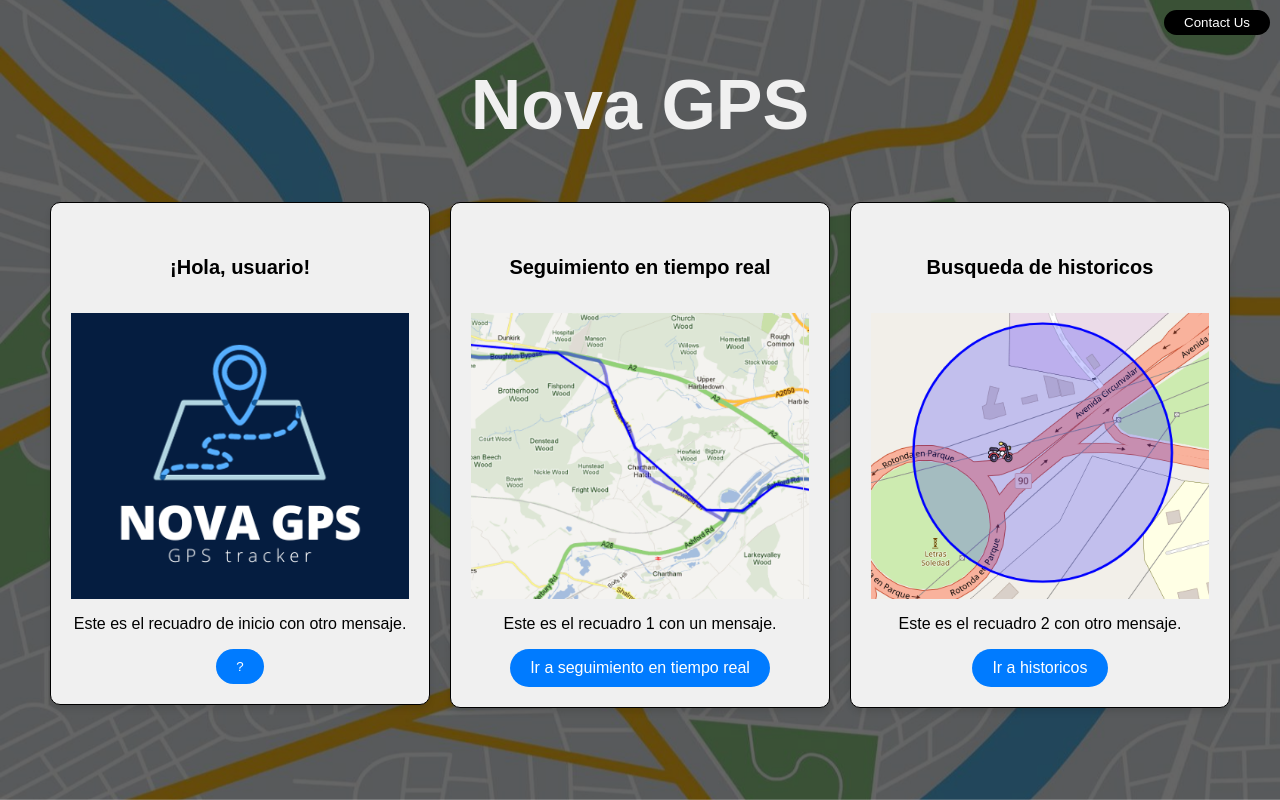
After one commit to JesusCK/Workspace, a Flask app: template templates/InicioWP.html in a window 1280 px wide. The commit adds this page. Run offline with Flask 3, Linux system fonts and the light colour scheme; the template is opened without the code that fills it, so the values that code supplies are empty.

Commit message:
Nuevo inicio de pagina web

```diff
--- a/APP.py
+++ b/APP.py
@@ -5,15 +5,14 @@ from config import db_config
 from hostcd import ht_config
 
 
-
-
-
-
-
 app = Flask(__name__)
 
 @app.route('/')
 def index():
+    return render_template('InicioWP.html')
+
+@app.route('/tiempo-real')
+def index1():
     return render_template('PRUEBA2.html')
 
 @app.route('/historicos')
--- /dev/null
+++ b/templates/InicioWP.html
@@ -0,0 +1,298 @@
+<!DOCTYPE html>
+<html lang="es">
+
+<head>
+    <meta charset="UTF-8">
+    <meta name="viewport" content="width=device-width, initial-scale=1.0">
+    <title>Nova GPS</title>
+    <style>
+
+        /* Estilos generales */
+        body {
+
+            font-family: Arial, sans-serif;
+            margin: 0;
+            padding: 0;
+            position: relative;
+            height: 100vh;
+        }
+
+        body::before {
+            content: "";
+            position: absolute;
+            background-image: url('../static/background.jpg');
+            background-size: cover;
+            background-attachment: fixed;
+            background-position: center; /* Centra la imagen de fondo */
+            background-repeat: no-repeat; /* Evita que la imagen se repita */
+            top: 0; /* Coloca el elemento de fondo en la parte superior de la página */
+            left: 0; /* Coloca el elemento de fondo en la parte izquierda de la página */
+            width: 100%; /* Establece el ancho al 100% del cuerpo */
+            height: 100%;
+            filter: brightness(40%);
+            z-index: -1;
+        }
+
+        .container {
+            max-width: 1200px;
+            margin: 0 auto;
+            padding: 20px;
+            margin-bottom: 0;
+        }
+
+        h1 {
+            text-align: center;
+            margin-top: 0px;
+            color: #f0f0f0; /* Cambia el color del texto a gris oscuro (#333) */
+            transition: color 0.3s; /* Agrega una transición de color de 0.3 segundos */
+            cursor: pointer; /* Cambia el cursor cuando pasa sobre el h1 */
+            font-size: 70px; /* Aumenta el tamaño de la fuente a 36px */
+
+        }
+
+        /* Cambia el color del texto cuando el cursor pasa sobre el h1 */
+        h1:hover {
+            color: #007bff;
+
+        }
+
+        .row {
+            display: flex;
+            flex-wrap: wrap;
+            justify-content: center;
+            margin-bottom: 0;
+        }
+
+        .col-md-4 {
+            flex: 1;
+            max-width: 33.33%; /* Para que ocupen el 33.33% del ancho cada uno */
+
+        }
+
+        /* Barra superior */
+        .navbar {
+            height: cover;
+            color: #fff; /* Texto blanco */
+            text-align: right;
+            padding: 10px 0;
+            margin-right: 10px;
+        }
+
+        /* Botón "Contact Us" */
+        #contactBtn {
+            background-color: #000;
+            color: #fff;
+            padding: 5px 20px;
+            border: none;
+            cursor: pointer;
+            border-radius: 50px;
+
+        }
+
+        #Btn {
+            display: inline-block;
+            padding: 10px 20px;
+            background-color: #007bff;
+            color: #fff;
+            text-decoration: none;
+            border: none;
+            cursor: pointer;
+            transition: background-color 0.3s;
+            border-radius: 50px;
+        }
+
+        /* Cuadro de texto (inicialmente oculto) */
+        #contactBox {
+            display: none;
+            background-color: #000; /* Fondo blanco */
+            color: #fff; /* Texto negro */
+            padding: 20px;
+            border: 1px solid #ccc;
+            border-radius: 10px;
+            position: absolute;
+            top: 50px; /* Posición debajo de la barra superior */
+            left: 50%; /* Centrado horizontalmente */
+            transform: translateX(-50%);
+            z-index: 1; /* Para que esté encima de otros elementos */
+        }
+
+        /* Estilo para el botón "Cerrar" del cuadro de texto */
+        .closeBtn {
+            background-color: #ff0000; /* Fondo gris claro */
+            color: #fff; /* Texto negro */
+            border: none;
+            padding: 5px 10px;
+            cursor: pointer;
+            border-radius: 100px;
+            position: absolute;
+            top: 10px;
+            right: 10px;
+        }
+
+                /* Cuadro de texto (inicialmente oculto) */
+        #infoBox {
+            display: none;
+            background-color: #000; /* Fondo blanco */
+            color: #fff; /* Texto negro */
+            padding: 20px;
+            border: 1px solid #ccc;
+            border-radius: 10px;
+            position: absolute;
+            top: 50px; /* Posición debajo de la barra superior */
+            left: 50%; /* Centrado horizontalmente */
+            transform: translateX(-50%);
+            z-index: 1; /* Para que esté encima de otros elementos */
+            text-align: left;
+        }
+
+        /* Estilos de los recuadros */
+        .card {
+            background-color: #f0f0f0;
+            border: 1px solid #000;
+            margin: 10px;
+            box-shadow: 0 4px 6px rgba(0, 0, 0, 0.1);
+            border-radius: 10px;
+        }
+
+        .card-body {
+            display: flex;
+            flex-direction: column;
+            justify-content: center;
+            align-items: center;
+            padding: 20px;
+            text-align: center;
+            height: 100%;
+        }
+
+        .card-title {
+            font-size: 20px;
+        }
+
+        .card-text {
+            font-size: 16px;
+        }
+
+        .card-image {
+            max-width: 100%;
+            height: auto;
+        }
+
+        /* Estilos de los botones */
+        .btn {
+            display: inline-block;
+            padding: 10px 20px;
+            background-color: #007bff;
+            color: #fff;
+            text-decoration: none;
+            border: none;
+            cursor: pointer;
+            transition: background-color 0.3s;
+            border-radius: 50px;
+        }
+
+        .btn:hover {
+            background-color: #0056b3;
+        }
+
+        /* Estilos para dispositivos móviles */
+        @media screen and (max-width: 768px) {
+            .card {
+                width: 90%;
+            }
+        }
+    </style>
+</head>
+
+<body>
+
+    <!-- Barra superior -->
+    <div class="navbar">
+        <button id="contactBtn">Contact Us</button> <!-- Botón "Contact Us" a la derecha -->
+    </div>
+
+    <!-- Cuadro de texto (inicialmente oculto) -->
+    <div id="contactBox">
+        <button class="closeBtn" onclick="closeContactBox()">x</button>
+        <p>Correos electrónicos de contacto:</p>
+        <ul>
+            <li>ajrondon@uninorte.edu.co</li>
+            <li>gomezmedina@uninorte.edu.co</li>
+            <li>quirozdj@uninorte.edu.co</li>
+        </ul>
+    </div>
+    <!-- Script para mostrar/ocultar el cuadro de texto -->
+    <script>
+        function closeContactBox() {
+            document.getElementById('contactBox').style.display = 'none';
+        }
+
+        document.getElementById('contactBtn').addEventListener('click', function () {
+            document.getElementById('contactBox').style.display = 'block';
+        });
+    </script>
+
+    <div class="container">
+    <h1>Nova GPS</h1>
+        <div class="row">
+
+        <!-- Recuadro inicial -->
+            <div class="col-md-4">
+                <div class="card">
+                    <div class="card-body">
+                        <h5 class="card-title">¡Hola, usuario!</h5>
+                        <img src="../static/inicio.png" alt="Imagen 2" class="card-image">
+                        <p class="card-text">Este es el recuadro de inicio con otro mensaje.</p>
+                        <button id="Btn">?</button>
+                            <div id="infoBox">
+				<button class="closeBtn" onclick="closeInfoBox()">x</button>
+				<p>Esperemos que te guste nuestro sitio web! Aquí puedes:</p>
+				<ul>
+				    <li>Rastrear objetos moviles</li>
+				    <li>Conocer su posición en tiempo real</li>
+				    <li>Realizar consultas sobre su historial de ubicación</li>
+				</ul>
+			    </div>
+			    <!-- Script para mostrar/ocultar el cuadro de texto -->
+			    <script>
+				function closeInfoBox() {
+				    document.getElementById('infoBox').style.display = 'none';
+				}
+
+				document.getElementById('Btn').addEventListener('click', function () {
+				    document.getElementById('infoBox').style.display = 'block';
+				});
+			    </script>
+
+                    </div>
+                </div>
+            </div>
+
+            <!-- Recuadro 1 -->
+            <div class="col-md-4">
+                <div class="card">
+                    <div class="card-body">
+                        <h5 class="card-title">Seguimiento en tiempo real</h5>
+                        <img src="../static/TR.png" alt="Imagen 1" class="card-image">
+                        <p class="card-text">Este es el recuadro 1 con un mensaje.</p>
+                        <a href="../tiempo-real" class="btn">Ir a seguimiento en tiempo real</a>
+                    </div>
+                </div>
+            </div>
+
+            <!-- Recuadro 2 -->
+            <div class="col-md-4">
+                <div class="card">
+                    <div class="card-body">
+                        <h5 class="card-title">Busqueda de historicos</h5>
+                        <img src="../static/HS.png" alt="Imagen 2" class="card-image">
+                        <p class="card-text">Este es el recuadro 2 con otro mensaje.</p>
+                        <a href="../historicos" class="btn">Ir a historicos</a>
+                    </div>
+                </div>
+            </div>
+
+        </div>
+    </div>
+</body>
+
+</html>
--- a/templates/PRUEBA2.html
+++ b/templates/PRUEBA2.html
@@ -16,7 +16,7 @@
 
 <div class="sidebar">
     <img src="../static/logofondoblanco.png" width="200" height="200"/>
-    <a class="active" href="../">Tiempo Real</a>
+    <a class="active" href="../tiempo-real">Tiempo Real</a>
     <a href="../historicos">Historial</a>
   </div>
   <br>
--- a/templates/historicos.html
+++ b/templates/historicos.html
@@ -18,7 +18,7 @@
 
     <div class="sidebar">
         <img src="../static/logofondoblanco.png" width="200" height="200"/>
-        <a  href="../">Tiempo Real</a>
+        <a  href="../tiempo-real">Tiempo Real</a>
         <a class="active"href="../historicos">Historial</a>
     </div>
     <br>
```
Also changed, not shown: static/HS.png (added), static/TR.png (added), static/background.jpg (added), static/inicio.png (added).
